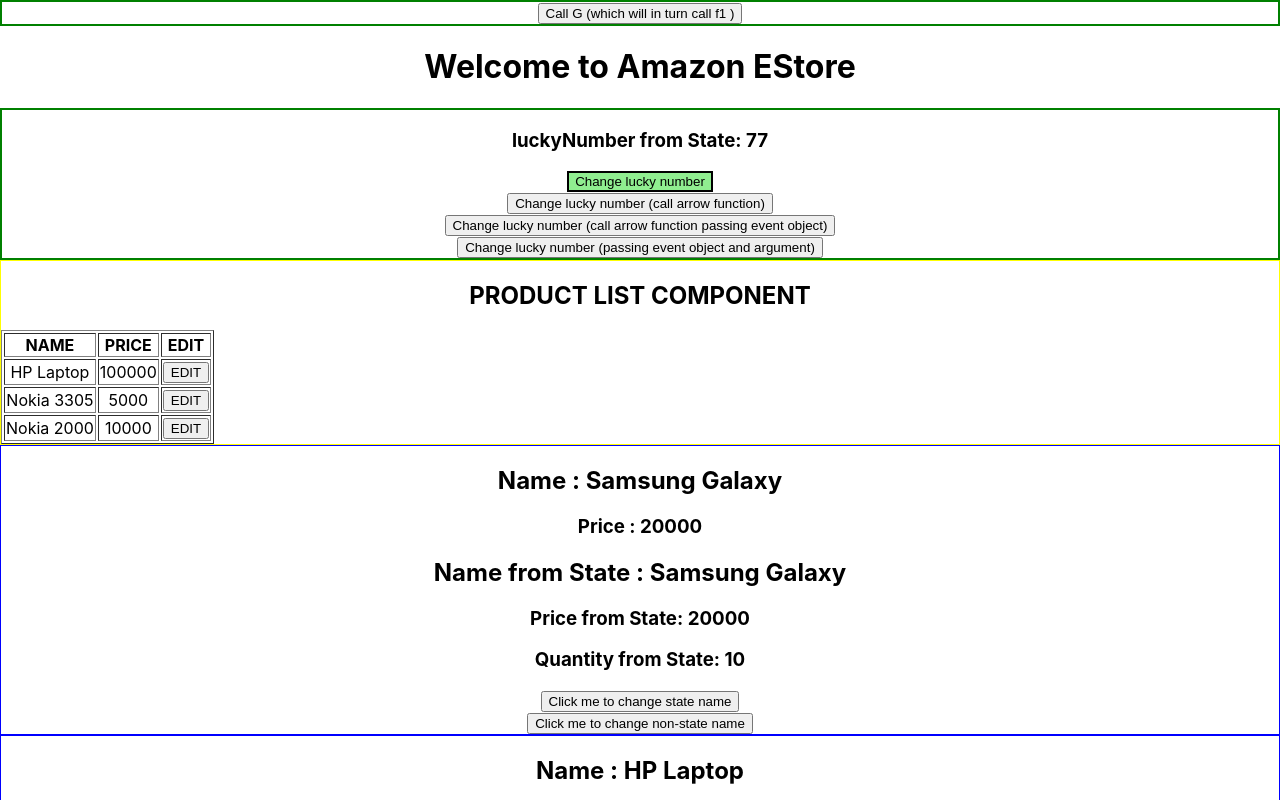
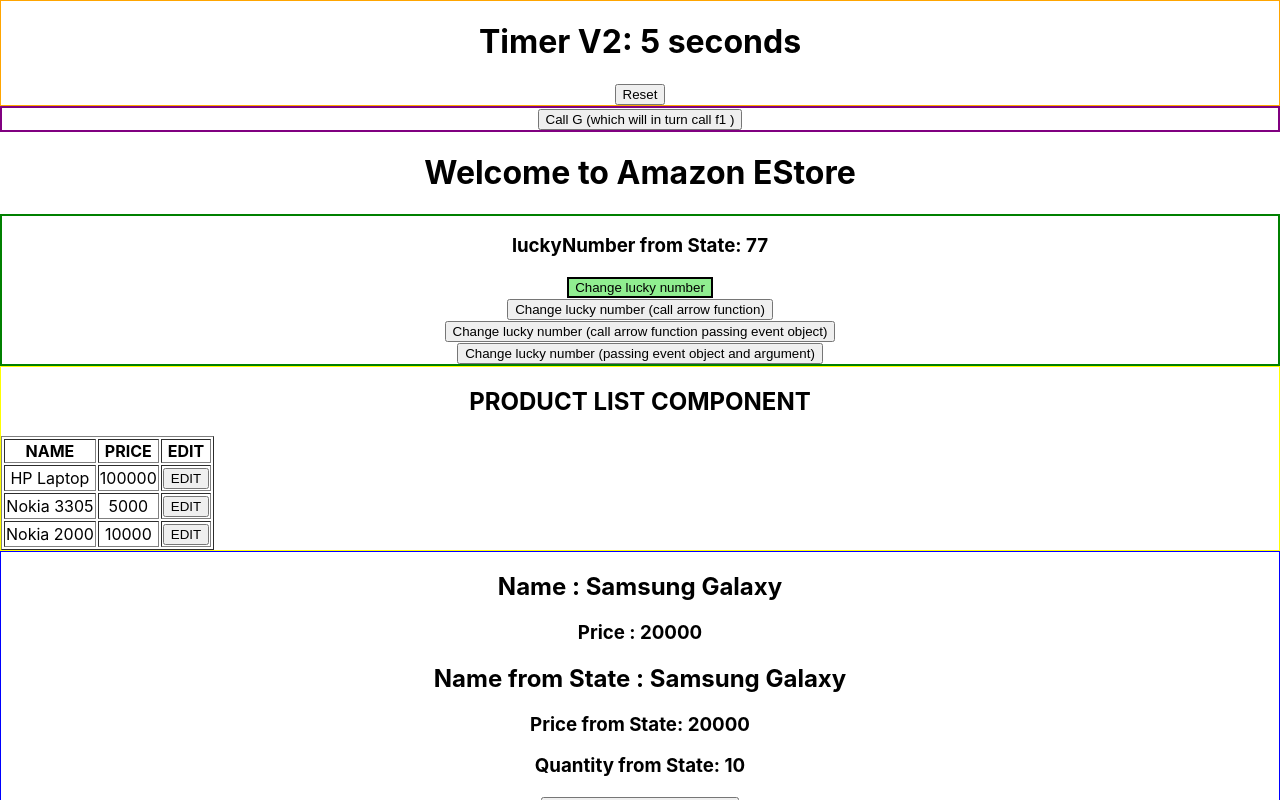
Before and after one commit to aw1app/sl-cis-jfsd, a React (Create React App) app in the folder PHASE1/REACT/my-app2/: page / in a window 1280 px wide. Shown: the top 800 px of the page. Built offline with nearby package versions, Linux system fonts and the light colour scheme.

Commit message:
react updates

```diff
--- a/PHASE1/REACT/my-app2/src/App.js
+++ b/PHASE1/REACT/my-app2/src/App.js
@@ -6,6 +6,7 @@
 import ProductList from './components/ProductList';
 import EventHandlingDemo from './components/EventHandlingDemo';
 import ParentFunctionInPropsDemo from './components/ParentFunctionInPropsDemo';
+import Timer from './components/Timer';
 
 //function App {
 const App = () => {
@@ -17,6 +18,7 @@
 
   return (
     <div className="App">
+      <Timer/>
       <ParentFunctionInPropsDemo pf1={myFunc} />
       <h1 >
         Welcome to Amazon EStore
--- a/PHASE1/REACT/my-app2/src/components/ParentFunctionInPropsDemo.js
+++ b/PHASE1/REACT/my-app2/src/components/ParentFunctionInPropsDemo.js
@@ -18,7 +18,7 @@
     render(){
 
         return (
-            <div style={{border:"solid 2px", "border-color": 'green'} }>
+            <div style={{border:"solid 2px", "border-color": 'purple'} }>
             <button onClick={this.g} >Call G (which will in turn call f1 )  </button>
             </div>
         )
--- /dev/null
+++ b/PHASE1/REACT/my-app2/src/components/Timer.js
@@ -0,0 +1,59 @@
+import { Component } from "react";
+
+class Timer extends Component {
+
+    constructor(props) {
+        console.log("INSIDE constructor");
+
+        super(props);
+        this.state = {
+            seconds: 0,
+            maxSeconds: 15
+        };
+    }
+
+
+    componentDidMount() {
+        console.log("INSIDE componentDidMount");
+
+        this.intervalId = setInterval(
+            () => {
+                this.setState(prevState => ({
+                    seconds: prevState.seconds + 1
+                })
+                );
+            }, 1000);
+    }
+
+    // This method will be called everytime the props or the state changes
+    shouldComponentUpdate(nextProps, nextState) {
+        console.log("INSIDE shouldComponentUpdate");
+
+        if (nextState.seconds < this.state.maxSeconds + 1)
+            return true;
+        else
+            return false;
+    }
+
+    // If shouldComponentUpdate returns false, then this will NOT get called for re-rendering
+    render() {
+        console.log("INSIDE render");
+
+        return (
+            <div style={{ border: "solid 1px", "border-color": 'orange' }}>
+                <h1>Timer V2: {this.state.seconds} seconds</h1>
+                <button onClick={() => this.setState({ seconds: 0 })}>Reset</button>
+            </div>
+        );
+    }
+
+
+    // When the component is destroyed, this method will get called
+    // Use this method for doing some clean up work
+    componentWillUnmount() {
+        clearInterval(this.intervalId);
+    }
+
+}
+
+export default Timer;
```
